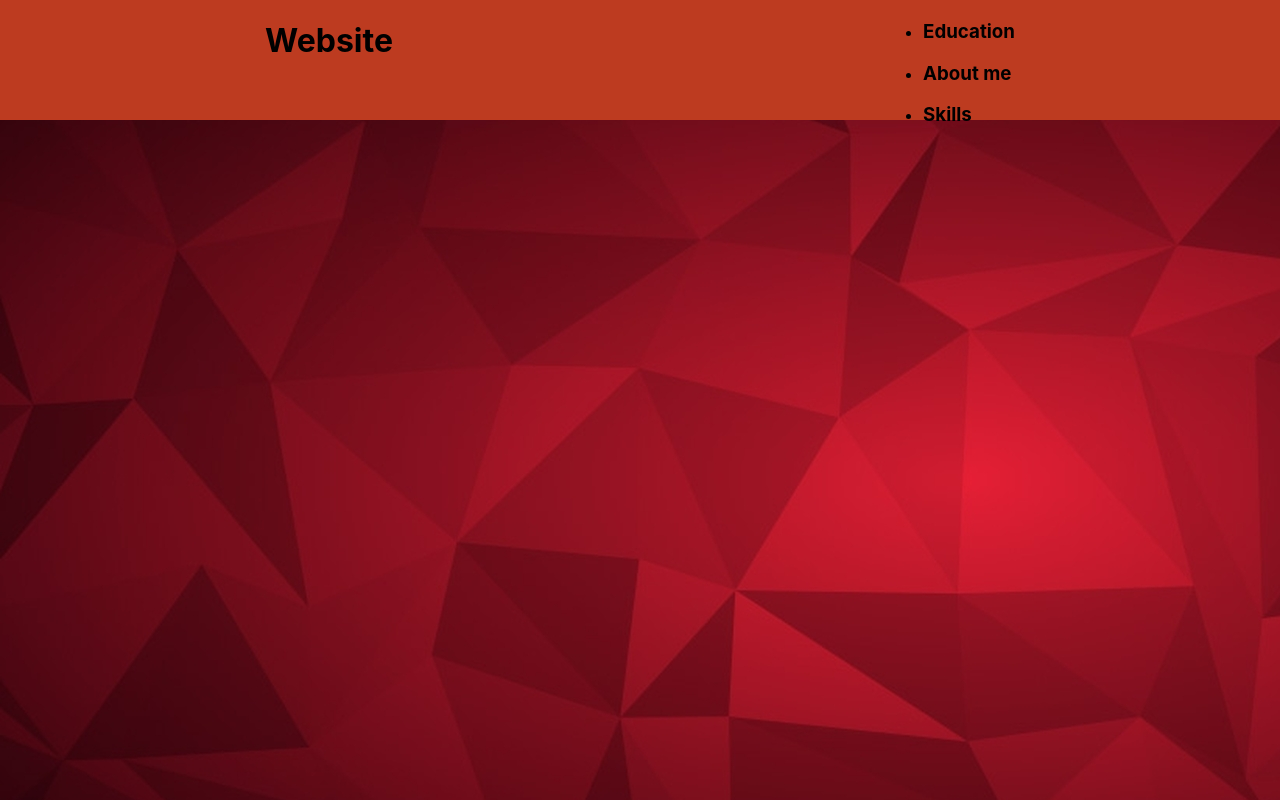
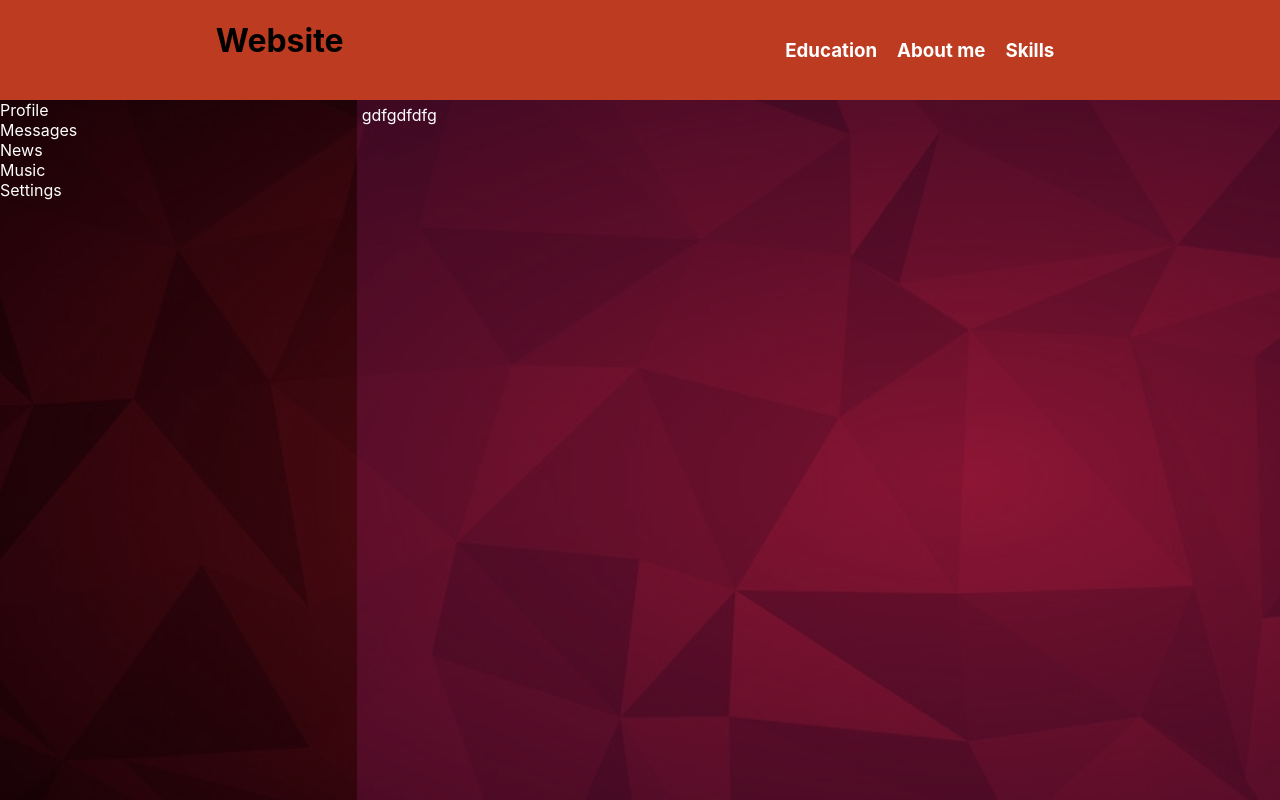
Before and after one commit to ARONEZG/resum, a React (Create React App) app: page / in a window 1280 px wide. Shown: the top 800 px of the page. Built offline with nearby package versions, Linux system fonts and the light colour scheme.

Commit message:
Header Profile Footer

```diff
--- a/src/App.css
+++ b/src/App.css
@@ -1,6 +1,6 @@
 @font-face {
-  font-family: "Gotish";
-  src: url(../../../fonts/GrenzeGotisch-VariableFont_wght.ttf);
+  /*font-family: "Gotish";*/
+  /*src: url(../../../fonts/GrenzeGotisch-VariableFont_wght.ttf);*/
 }
 
 
--- a/src/App.js
+++ b/src/App.js
@@ -1,13 +1,17 @@
 import logo from './logo.svg';
 import './App.css';
 import Header from './components/Header/Header';
+import Profile from "./components/Profile/Profle";
+import Footer from "./components/Footer/Footer";
 
 function App() {
-  return (
-    <div class="page">
-      <Header />
-    </div>
-  );
+    return (
+        <div class="page">
+            <Header/>
+            <Profile/>
+            <Footer/>
+        </div>
+    );
 }
 
 export default App;
--- a/src/components/Footer/Footer.jsx
+++ b/src/components/Footer/Footer.jsx
@@ -0,0 +1,9 @@
+import React from "react";
+import s from './Footer.module.css';
+
+const Footer = () => <footer className={s.footer}>
+    <p>should be here footer</p>
+</footer>
+
+
+export default Footer;
--- /dev/null
+++ b/src/components/Footer/Footer.module.css
@@ -0,0 +1,4 @@
+.footer {
+    background: #2a0e1d;
+    width: 100%;
+}
--- a/src/components/Header/Header.jsx
+++ b/src/components/Header/Header.jsx
@@ -2,7 +2,7 @@ import React from "react";
 import s from './Header.module.css';
 
 const Header = () =>
-    <header class={s.header}>
+    <header className={s.header}>
         <div class="one">
             <div>
                 <h1>Website</h1>
@@ -11,10 +11,10 @@ const Header = () =>
 
         <div>
 
-            <ul class={s.navbar}>
-                <li><h3>Education</h3></li>
-                <li><h3>About me</h3></li>
-                <li><h3>Skills</h3></li>
+            <ul className={s.navbar}>
+                <li className={s.li} ><h3>Education</h3></li>
+                <li className={s.li} ><h3>About me</h3></li>
+                <li className={s.li} ><h3>Skills</h3></li>
             </ul>
 
         </div>
--- a/src/components/Header/Header.module.css
+++ b/src/components/Header/Header.module.css
@@ -3,13 +3,13 @@
     /* padding: 5px 0 0 40px; */
     width: 100%;
     padding: 5px 0 0 0;
-    position: fixed;
+    /*position: fixed;*/
     top: 0;
     display: flex;
     justify-content: space-around;
     padding: 0;
     margin: 0;
-    height: 15vh;
+    height: 100px;
 }
 
 .navbar {
--- /dev/null
+++ b/src/components/Profile/MyPosts/Main.module.css
@@ -0,0 +1,5 @@
+.main {
+    padding: 5px;
+    flex-grow: 3;
+    background-color: rgba(54, 13, 52, .5);
+}
--- /dev/null
+++ b/src/components/Profile/MyPosts/MyPosts.jsx
@@ -0,0 +1,10 @@
+import React from "react";
+import s from './Main.module.css';
+
+const MyPosts = () => <main className={s.main}>
+    gdfgdfdfg
+
+</main>
+
+
+export default MyPosts;
--- /dev/null
+++ b/src/components/Profile/Navbar/Navbar.jsx
@@ -0,0 +1,23 @@
+import React from "react";
+import s from './Navbar.module.css';
+
+const Navbar = () => <nav className={s.navbar}>
+    <div className={s.item}>
+        Profile
+    </div>
+    <div className={`${s.item} ${s.active}`}>
+        Messages
+    </div>
+    <div className={s.item}>
+        <a>News</a>
+    </div>
+    <div className={s.item}>
+        <a>Music</a>
+    </div>
+    <div className={s.item}>
+        <a>Settings</a>
+    </div>
+</nav>
+
+
+export default Navbar;
--- /dev/null
+++ b/src/components/Profile/Navbar/Navbar.module.css
@@ -0,0 +1,18 @@
+.navbar {
+    flex-grow: 1;
+    background-color: rgba(0, 0, 0, .5);
+    /*display: flex;*/
+    height: 100%;
+    /*block-size: border-box;*/
+    margin: 0;
+    padding: 0;
+}
+
+.item a {
+    color: white;
+    text-decoration: none;
+}
+
+.item a.activeLink {
+    color: gold;
+}
--- a/src/components/Profile/Profile.module.css
+++ b/src/components/Profile/Profile.module.css
@@ -0,0 +1,6 @@
+.content {
+    width: 100%;
+    display: flex;
+    flex-grow: 1;
+    color: white;
+}
--- a/src/components/Profile/Profle.jsx
+++ b/src/components/Profile/Profle.jsx
@@ -0,0 +1,11 @@
+import React from "react";
+import s from './Profile.module.css';
+import Navbar from "./Navbar/Navbar";
+import MyPosts from "./MyPosts/MyPosts";
+
+const Profile = () => <div className={s.content}>
+    <Navbar/>
+    <MyPosts/>
+</div>
+
+export default Profile;
```
Also changed, not shown: 1 other file (tests, documents, lock files or other folders).
